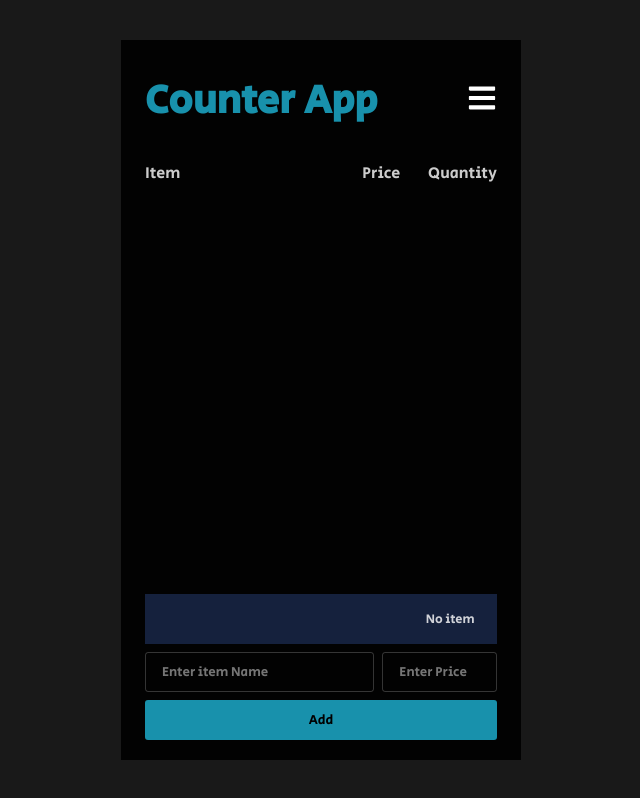
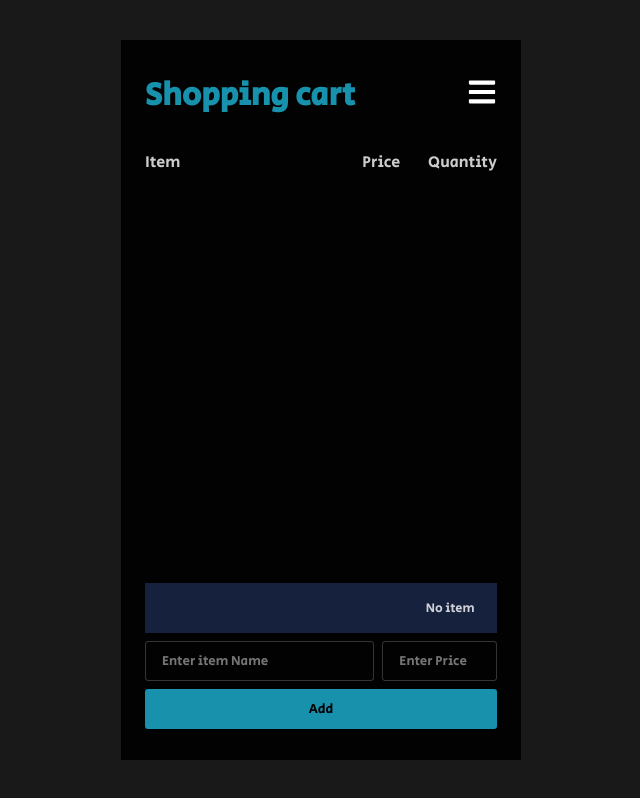
Before and after one commit to muhdyusuf/shopping-cart, a React (Create React App) app: page / in a window 1280 px wide. Shown: the whole page, without its empty margins (319-959 px from the left). Built offline with nearby package versions, Linux system fonts and the light colour scheme; a web font is replaced by a local one.

Commit message:
change project name

```diff
--- a/src/component/Header.js
+++ b/src/component/Header.js
@@ -18,7 +18,7 @@ function Header({itemList,updateItem,isDark,updateTheme}) {
   return (
     <section className='header '>
       <div className='container'>
-          <h1 className='header-title'>Counter App</h1>
+          <h1 className='header-title'>Shopping cart</h1>
 
         <div className='nav'>
           <button onClick={showSidebar} className="nav-button">
--- a/src/index.css
+++ b/src/index.css
@@ -48,7 +48,7 @@ body{
 
 }
 .header-title{
-    font-size: 2.5rem;
+    font-size: 2rem;
     color: var(--button-primary);
 }
 .container{
```
